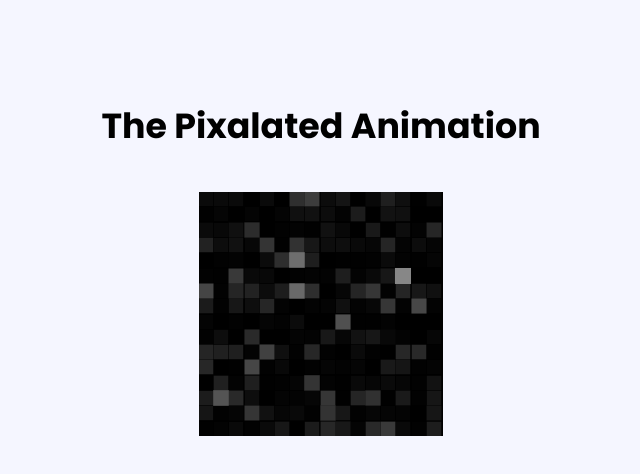
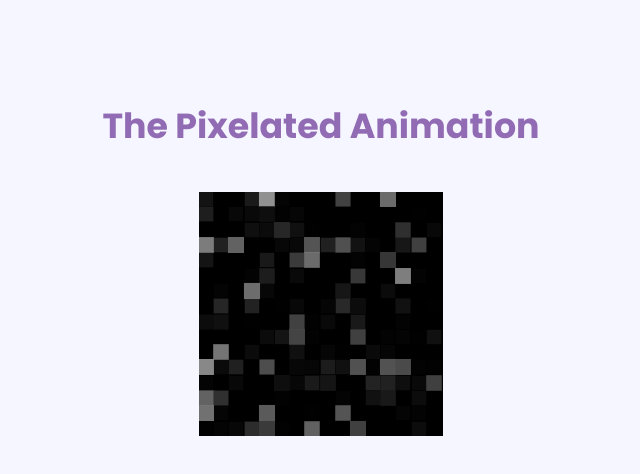
Before and after one commit to shakib-rahmn/pixel-animation, a plain HTML site: page index.html in a window 1280 px wide. Shown: the whole page, without its empty margins (319-959 px from the left). Drawn offline with Linux system fonts and the light colour scheme.

Commit message:
refined the whole codebase

```diff
--- a/app.js
+++ b/app.js
@@ -11,25 +11,19 @@ const mainBox = {
 // total pixel boxes
 const totalPixel = mainBox.countPixel();
 
-// calc widht and height
+// calculating width
 const pixelWidth = (mainBox.box.clientWidth - mainBox.totalCol - 1) / mainBox.totalCol;
-
-console.log({pixelWidth});
 
 // array for all index
 const pixelsArray = [];
 
-// creating pixels
+// creating pixel boxes
 for (let i = 0; i < totalPixel; i++) {
+  pixelsArray.push(i);
   let newDiv = document.createElement("div");
-
   newDiv.style.width = `${pixelWidth}px`;
   newDiv.style.height = `${pixelWidth}px`;
-
   newDiv.classList.add("pixel");
-
-  pixelsArray.push(i);
-
   mainBox.box.appendChild(newDiv);
 }
 
@@ -41,12 +35,17 @@ let randomDigit = (value) => {
   return Math.ceil(Math.random() * value);
 };
 
-// randmixing index
+// shuffling index
 pixelsArray.sort(() => randomDigit(0.1));
 
 pixelsArray.forEach(index => {
   pixelsList[index].classList.add('animate');
-  pixelsList[index].style.animationDuration = `${randomDigit(4)+1}s`;
-  pixelsList[index].style.animationDelay = `${randomDigit(3000)+1000}ms`;
-  pixelsList[index].style.backgroundColor = `hsl(0, 0%, ${randomDigit(64)}%)`;
+
+  let style = {
+    animationDuration: `${randomDigit(4)+1}s`,
+    animationDelay: `${randomDigit(6000)+1000}ms`,
+    backgroundColor: `hsl(0, 0%, ${randomDigit(64)}%)`,
+  }
+
+  Object.assign(pixelsList[index].style, style);
 })
--- a/index.html
+++ b/index.html
@@ -1,15 +1,15 @@
 <!DOCTYPE html>
 <html lang="en">
+
   <head>
     <meta charset="UTF-8">
     <meta name="viewport" content="width=device-width, initial-scale=1.0">
-
     <link rel="stylesheet" href="main.css">
-
     <title>Pixalated Animation</title>
   </head>
+
   <body>
-  <h2 class="page-title text-purple-700 font-bold">The Pixalated Animation</h2>
+    <h2 class="page-title">The Pixelated Animation</h2>
 
     <main>
       <div class="main-wrapper">
@@ -17,8 +17,8 @@
       </div>
     </main>
 
-
     <!-- js -->
     <script src="app.js"></script>
   </body>
+
 </html>
--- a/main.css
+++ b/main.css
@@ -21,7 +21,9 @@ body {
   padding: 0 28px;
   text-align: center;
   margin: 100px 0 40px;
+  text-transform: capitalize;
   font-size: calc(22px + 1vw);
+  color: hsl(272 32% 56% / 1);
 }
 
 .main-wrapper {
@@ -47,7 +49,7 @@ body {
 
 [class*="animate"] {
   opacity: 0;
-  animation: fadeIn 2s alternate 3s infinite;
+  animation: fadeIn 3s alternate 3s infinite;
 }
 
 @keyframes fadeIn {
@@ -58,6 +60,6 @@ body {
 
   100% {
     opacity: 0;
-    transform: scale(1)
+    transform: scale(1);
   }
 }
```
Lines whose indentation alone changed are shown as unchanged.
